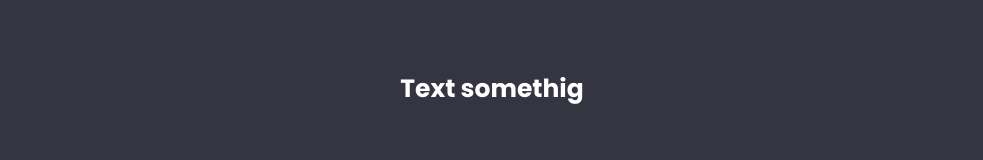
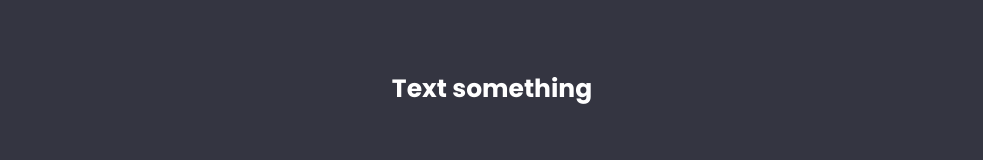
Before and after one commit to dgrabo/ChatGPT-Bot, a plain HTML site: page index.html in a window 1280 px wide. Shown: the part 305-465 px from the top of the page, without its empty margins (148-1131 px from the left). Drawn offline with Linux system fonts and the light colour scheme.

Commit message:
Fix: typo in typing

```diff
--- a/index.html
+++ b/index.html
@@ -18,7 +18,7 @@
       </div>
 
       <div class="info">
-        <a href="#">Text somethig </a>
+        <a href="#">Text something </a>
       </div>
 
       <div class="chat-container">
```
